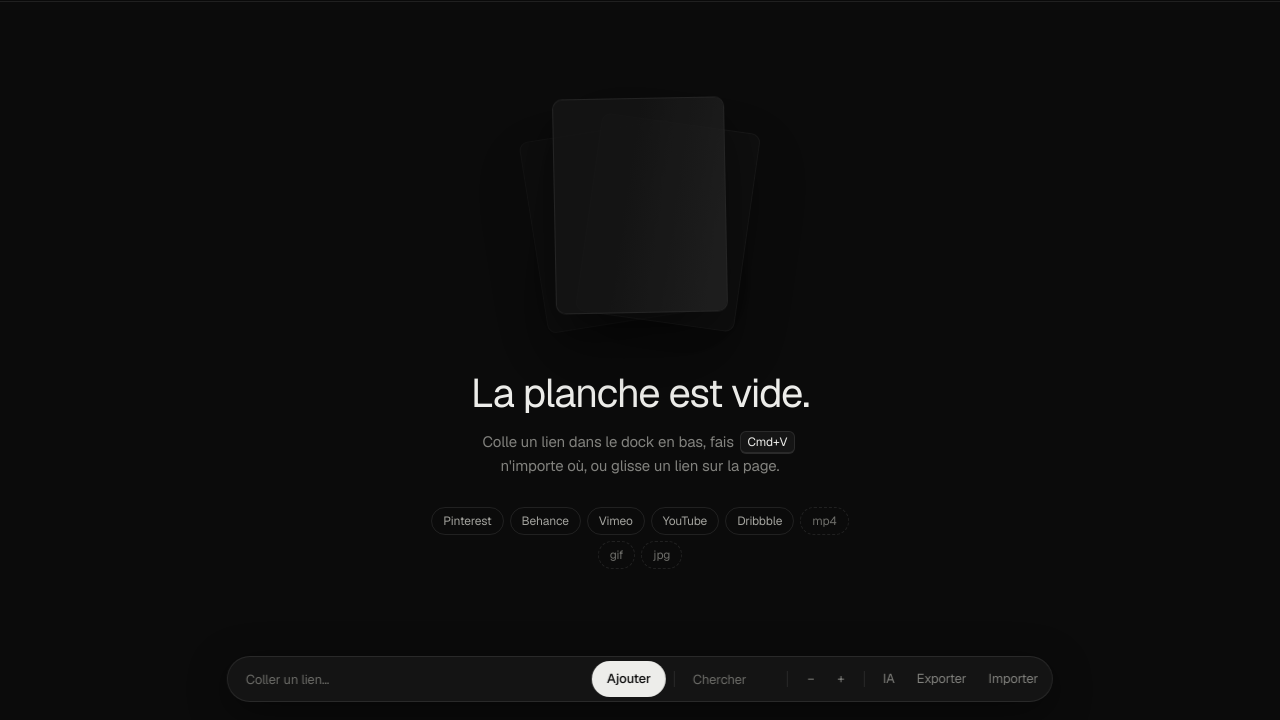
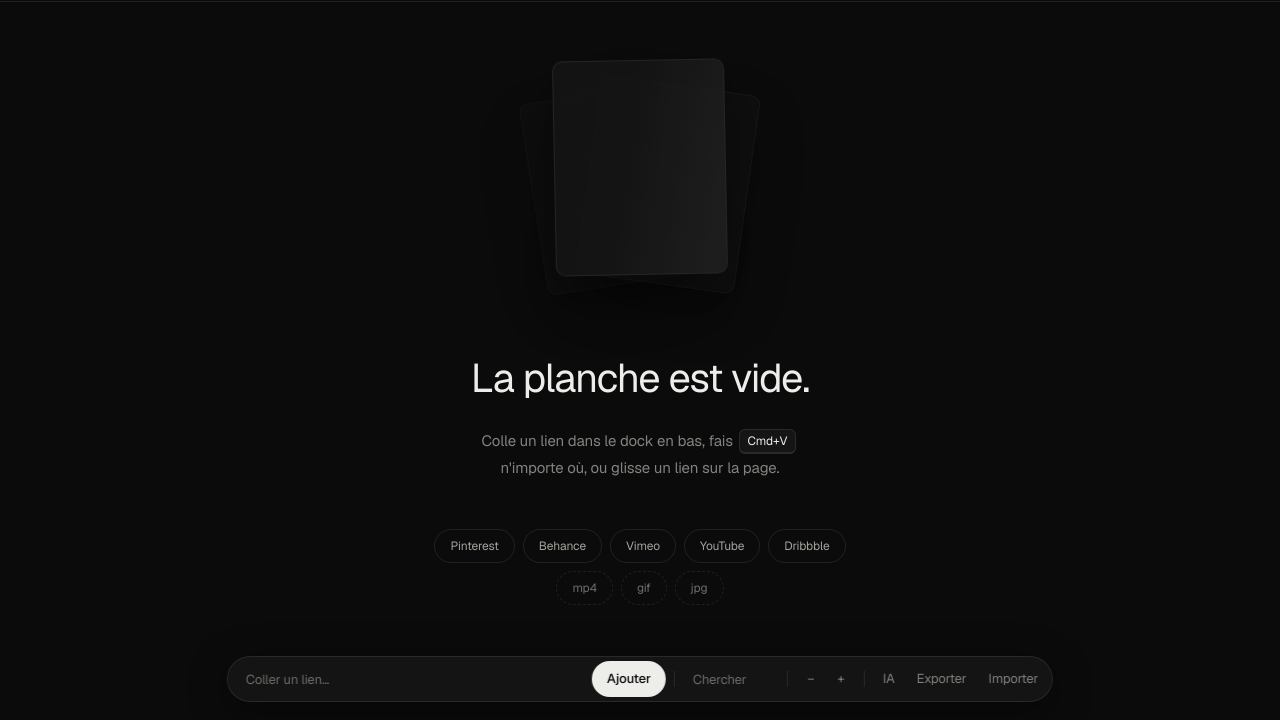
Before and after one commit to KromaMotionStudio/kroma-app, a plain HTML site: page index.html in a window 1280 px wide. Shown: the part 80-800 px from the top of the page. Drawn offline with nearby package versions, Linux system fonts and the light colour scheme.

Commit message:
Empty state : plus d'air (espacements, interlignage, pastilles)

```diff
--- a/index.html
+++ b/index.html
@@ -112,7 +112,7 @@ body.show .card{opacity:1;transform:none;transition:opacity .9s var(--ease) calc
 
 /* état vide */
 #empty{height:100vh;height:100svh;display:grid;place-items:center;padding:82px 20px 44px;text-align:center;overflow:hidden}
-#empty .demo{position:relative;width:172px;aspect-ratio:4/5;margin:0 auto 48px}
+#empty .demo{position:relative;width:172px;aspect-ratio:4/5;margin:0 auto 64px}
 #empty .demo .c{position:absolute;inset:0;border-radius:10px;overflow:hidden;background:#131313;border:1px solid var(--line);box-shadow:0 24px 60px rgba(0,0,0,.55)}
 #empty .demo .b1{transform:translate(-30px,10px) rotate(-9deg) scale(.9);opacity:.3}
 #empty .demo .b2{transform:translate(28px,6px) rotate(8deg) scale(.93);opacity:.45}
@@ -126,12 +126,12 @@ body.show .card{opacity:1;transform:none;transition:opacity .9s var(--ease) calc
 @keyframes eart{0%,26%{clip-path:inset(100% 0 0 0)}44%,100%{clip-path:inset(0 0 0 0)}}
 @keyframes etools{0%,50%{opacity:0;transform:translateY(-4px)}60%,80%{opacity:1;transform:none}90%,100%{opacity:0}}
 @media (prefers-reduced-motion:reduce){#empty .demo .f,#empty .demo .art,#empty .demo .tl,#empty .demo .sk{animation:none}#empty .demo .tl{opacity:1}}
-#empty .l1{font-size:clamp(28px,3.2vw,40px);line-height:1.05;font-weight:400;letter-spacing:-.03em;color:var(--ink);text-wrap:balance}
-#empty .l2{color:var(--mute);max-width:40ch;margin:16px auto 0;font-size:15px;line-height:1.55;text-wrap:balance}
-#empty kbd{display:inline-block;font:inherit;font-size:12px;line-height:1;padding:4px 7px;margin:0 2px;border:1px solid var(--line);border-bottom-width:2px;border-radius:6px;background:#151515;color:var(--ink);vertical-align:1px}
-#empty .l3{margin-top:30px}
-#empty .l3>span{display:flex;flex-wrap:wrap;justify-content:center;gap:6px;max-width:460px;margin:0 auto}
-#empty .l3 i{font-style:normal;font-size:12px;line-height:1;padding:7px 11px;border:1px solid var(--line);border-radius:999px;color:#a3a39e}
+#empty .l1{font-size:clamp(28px,3.2vw,40px);line-height:1.2;padding:4px 0;font-weight:400;letter-spacing:-.03em;color:var(--ink);text-wrap:balance}
+#empty .l2{color:var(--mute);max-width:40ch;margin:20px auto 0;font-size:15px;line-height:1.75;padding:2px 0;text-wrap:balance}
+#empty kbd{display:inline-block;font:inherit;font-size:12px;line-height:1;padding:5px 8px;margin:0 2px;border:1px solid var(--line);border-bottom-width:2px;border-radius:6px;background:#151515;color:var(--ink);vertical-align:1px}
+#empty .l3{margin-top:44px}
+#empty .l3>span{display:flex;flex-wrap:wrap;justify-content:center;gap:8px;padding:2px 0;max-width:460px;margin:0 auto}
+#empty .l3 i{font-style:normal;font-size:12px;line-height:1;padding:10px 15px;border:1px solid var(--line);border-radius:999px;color:#a3a39e}
 #empty .l3 i.fmt{color:#6d6d69;border-style:dashed}
 
 /* intro */
```
